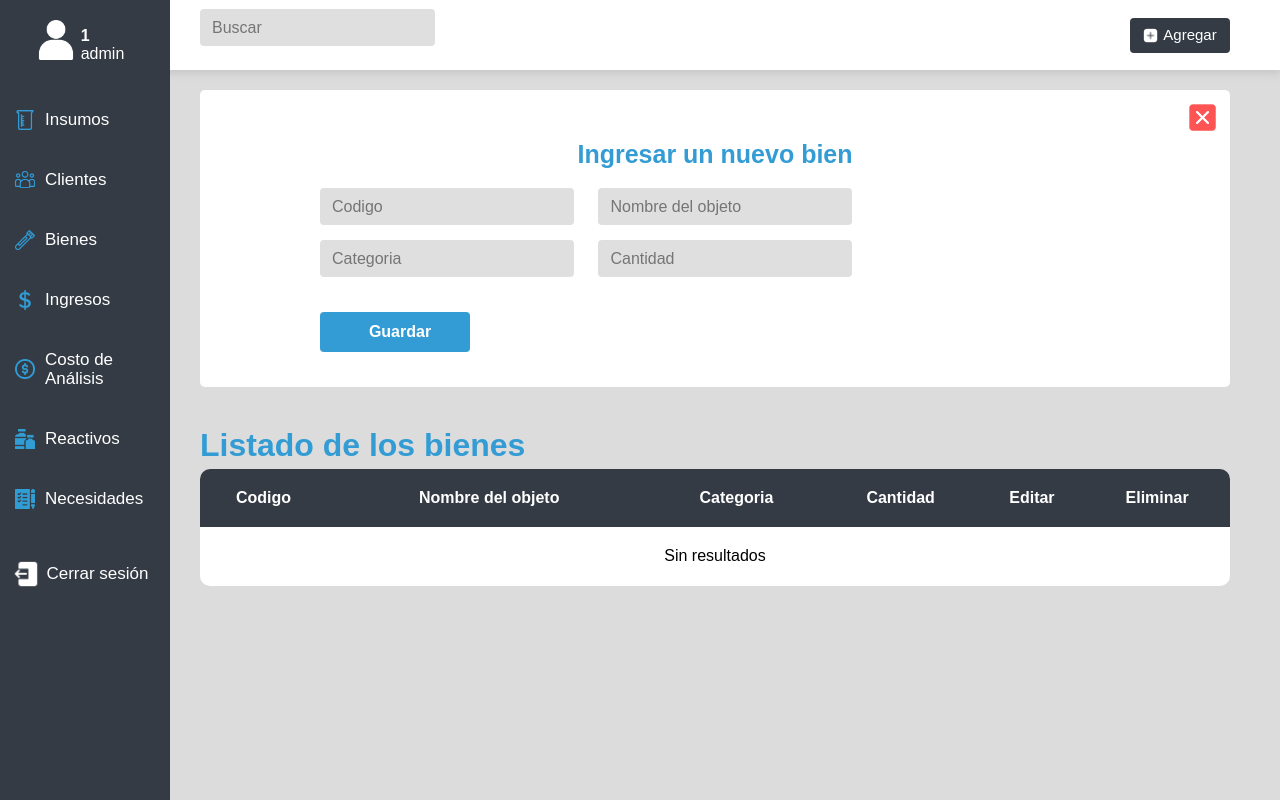
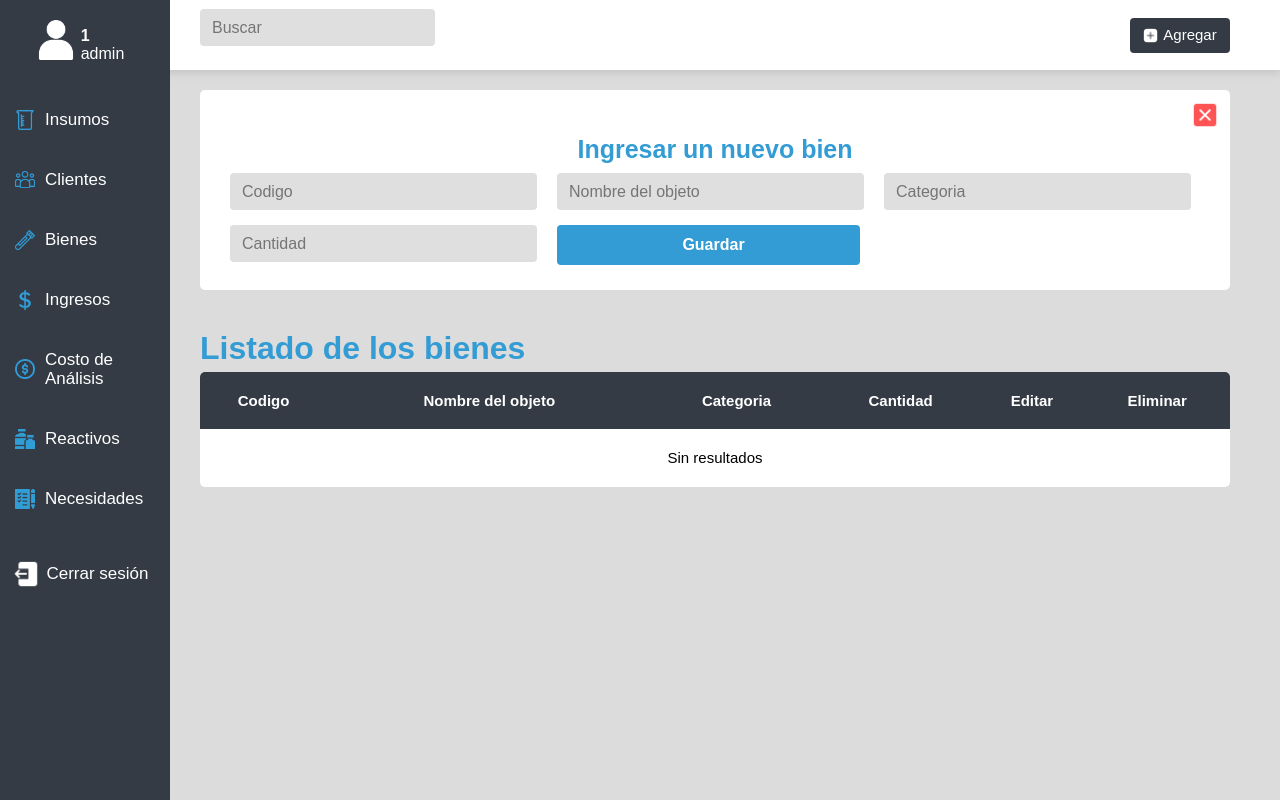
Before and after one commit to LOOR-ZAMBRANO-ROBERTH-DAVID/EPAM-APP, a PHP site: page /public/bienes.php in a window 1280 px wide. Run offline with PHP 8.4, Linux system fonts and the light colour scheme; the visitor is signed in with stand-in values (Sample User, id 1); data that the repository does not hold is empty.

Commit message:
correcciones y alineacion de los formularios

```diff
--- a/css/style.css
+++ b/css/style.css
@@ -29,6 +29,7 @@ h2{
 
 td {
   padding: 2px 5px;
+  font-size: 15px;
 }
 th {
   text-align: center;
@@ -47,7 +48,7 @@ th {
   justify-content: end;
 }
 .boton-salir img {
-  width: 35px;
+  width: 30px;
   margin: 10px 10px 0 0;
 }
 
@@ -57,7 +58,8 @@ th {
   height: 40px;
   color: white;
   font-weight: 600;
-  margin-top: 20px;
+
+
 }
 .boton-guardar:hover {
   cursor: pointer;
@@ -74,6 +76,12 @@ th {
   margin-top: 40px;
   font-weight: 600;
 }
+.boton {
+  padding: 8px 13px;
+  margin-right: 10px;
+  border: none;
+  border-radius: 4px;
+}
 
 table {
   width: 100%;
@@ -83,14 +91,10 @@ table {
   margin-bottom: 40px;
   border-collapse: collapse;
   background-color: white;
-  border-radius: 10px;
+  border-radius: 5px;
   margin-top: 5px;
 }
-thead {
-  border-radius: 10px;
-}
 th {
-  padding: 0;
   padding: 20px 0 20px 0;
 }
 
@@ -98,24 +102,17 @@ th {
   margin-left: 30px;
 }
 .primera-columna {
-  border-top-left-radius: 10px;
+  border-top-left-radius: 5px;
 }
 .ultima-columna {
-  border-top-right-radius: 10px;
+  border-top-right-radius: 5px;
 }
 
 .tabla-encabezado {
   background-color: #343b44;
   margin: 0;
   color: white;
-  border-radius: 10px;
-}
-
-.boton {
-  padding: 8px 13px;
-  margin-right: 10px;
-  border: none;
-  border-radius: 4px;
+  font-size: 15px;
 }
 
 .boton-tabla {
@@ -167,8 +164,14 @@ th {
   width: 100%;
 }
 .formulario {
-  padding: 20px 100px 20px 100px;
+  display: flex;
+  align-items: flex-start;
+  flex-wrap: wrap;
+  justify-content: start;
+  padding: 10px 10px;
 }
+
+
 
 .contenedor-formulario {
   background-color: white;
@@ -178,19 +181,19 @@ th {
 input,
 textarea,
 select {
+  flex-basis: 30%;
   height: 35px;
   border-radius: 4px;
   border: none;
-  width: 250px;
   outline: none;
   background-color: #dfdfdf;
   margin-left: 20px;
   margin-bottom: 15px;
   text-indent: 10px;
 }
+select, input[type="date"]{
+  flex-basis: 30.3%;
 
-textarea {
-  width: 809px;
 }
 
 textarea {
@@ -209,6 +212,9 @@ textarea {
   width: 90px;
   border-radius: 4px;
 }
+
+
+
 .contenedor-boton-agregar:hover {
   background-color: #349cd4;
 }
@@ -225,9 +231,6 @@ textarea {
   margin-top: 20px;
 }
 
-.formulario {
-  padding: 20px 100px 20px 100px;
-}
 
 .input-insumos {
   width: 100%;
--- a/public/insumos.php
+++ b/public/insumos.php
@@ -61,6 +61,7 @@
           <textarea name="descrip" id="" cols="20" rows="5" placeholder="Descripción"
           pattern=[a-zA-ZÀ0-9]{1,50}$ maxlength= "50"  required></textarea>
           <br>
+
           <input type="submit" value="Guardar" class="boton boton-guardar" />
         </form>
       </div>
```
